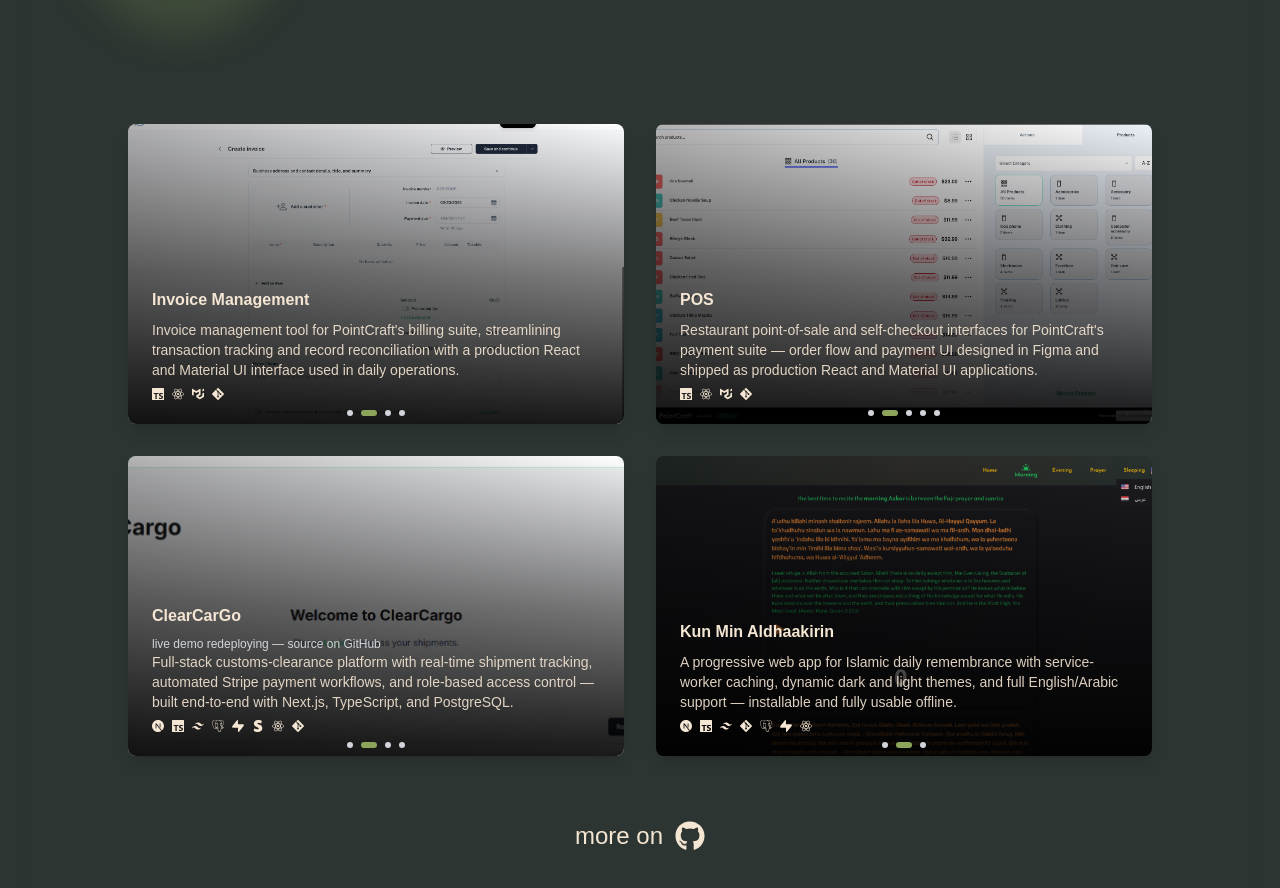
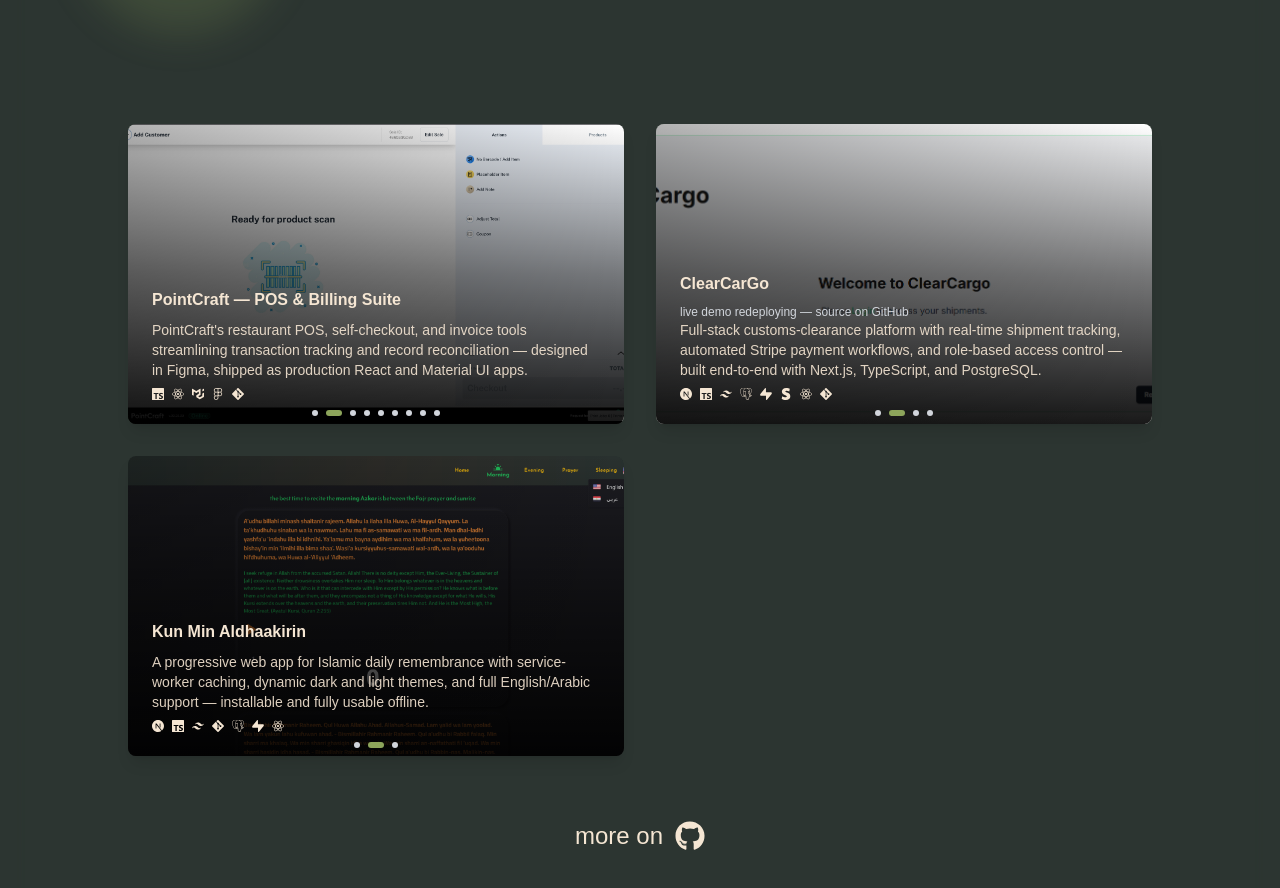
Before and after one commit to ahmad-elshowair/my-portfolio, a Next.js app: page / in a window 1280 px wide. Shown: the part 1745-2633 px from the top of the page. Built offline with nearby package versions, Linux system fonts and the light colour scheme; a web font is replaced by a local one.

Commit message:
feat(projects): consolidate employer products into one PointCraft suite card
Merge the POS and invoice cards into a single suite card: one company
link, one resume-sourced description naming both products, and the
union of both screenshot sets in a single rotation.

```diff
--- a/src/data/portfolioData.tsx
+++ b/src/data/portfolioData.tsx
@@ -102,13 +102,14 @@ export const experiences: ExperienceItemProps[] = [
 
 export const projects: ProjectCardProps[] = [
   {
-    title: "Invoice Management",
+    title: "PointCraft — POS & Billing Suite",
     description:
-      "Invoice management tool for PointCraft's billing suite, streamlining transaction tracking and record reconciliation with a production React and Material UI interface used in daily operations.",
+      "PointCraft's restaurant POS, self-checkout, and invoice tools streamlining transaction tracking and record reconciliation — designed in Figma, shipped as production React and Material UI apps.",
     technologies: [
       <SiTypescript key="ts" />,
       <SiReact key="react" />,
       <SiMui key="mui" />,
+      <SiFigma key="figma" />,
       <SiGit key="git" />,
     ],
     link: "https://point-craft.com/",
@@ -118,42 +119,28 @@ export const projects: ProjectCardProps[] = [
         alt: "Invoice Page ",
       },
       {
+        url: "/images/POS-0.png",
+        alt: "POS Page ",
+      },
+      {
         url: "/images/invoice-1.png",
         alt: "Invoice Page ",
+      },
+      {
+        url: "/images/POS-1.png",
+        alt: "POS Page ",
       },
       {
         url: "/images/invoice-2.png",
         alt: "Invoice Page",
       },
       {
+        url: "/images/POS-2.png",
+        alt: "POS Page",
+      },
+      {
         url: "/images/invoice-3.png",
         alt: "Invoice Page",
-      },
-    ],
-  },
-  {
-    title: "POS",
-    description:
-      "Restaurant point-of-sale and self-checkout interfaces for PointCraft's payment suite — order flow and payment UI designed in Figma and shipped as production React and Material UI applications.",
-    technologies: [
-      <SiTypescript key="ts" />,
-      <SiReact key="react" />,
-      <SiMui key="mui" />,
-      <SiGit key="git" />,
-    ],
-    link: "https://point-craft.com/",
-    images: [
-      {
-        url: "/images/POS-0.png",
-        alt: "POS Page ",
-      },
-      {
-        url: "/images/POS-1.png",
-        alt: "POS Page ",
-      },
-      {
-        url: "/images/POS-2.png",
-        alt: "POS Page",
       },
       {
         url: "/images/POS-3.png",
```
